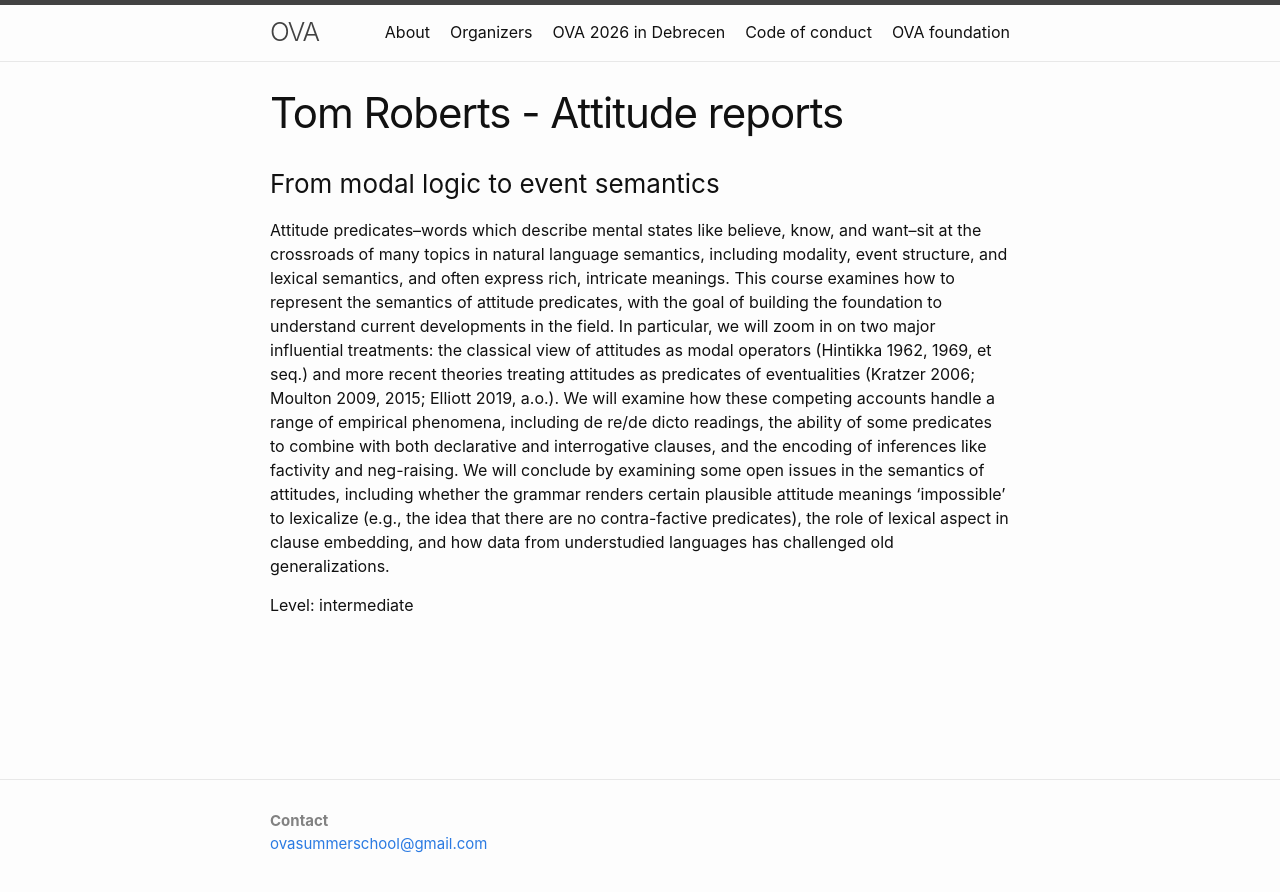
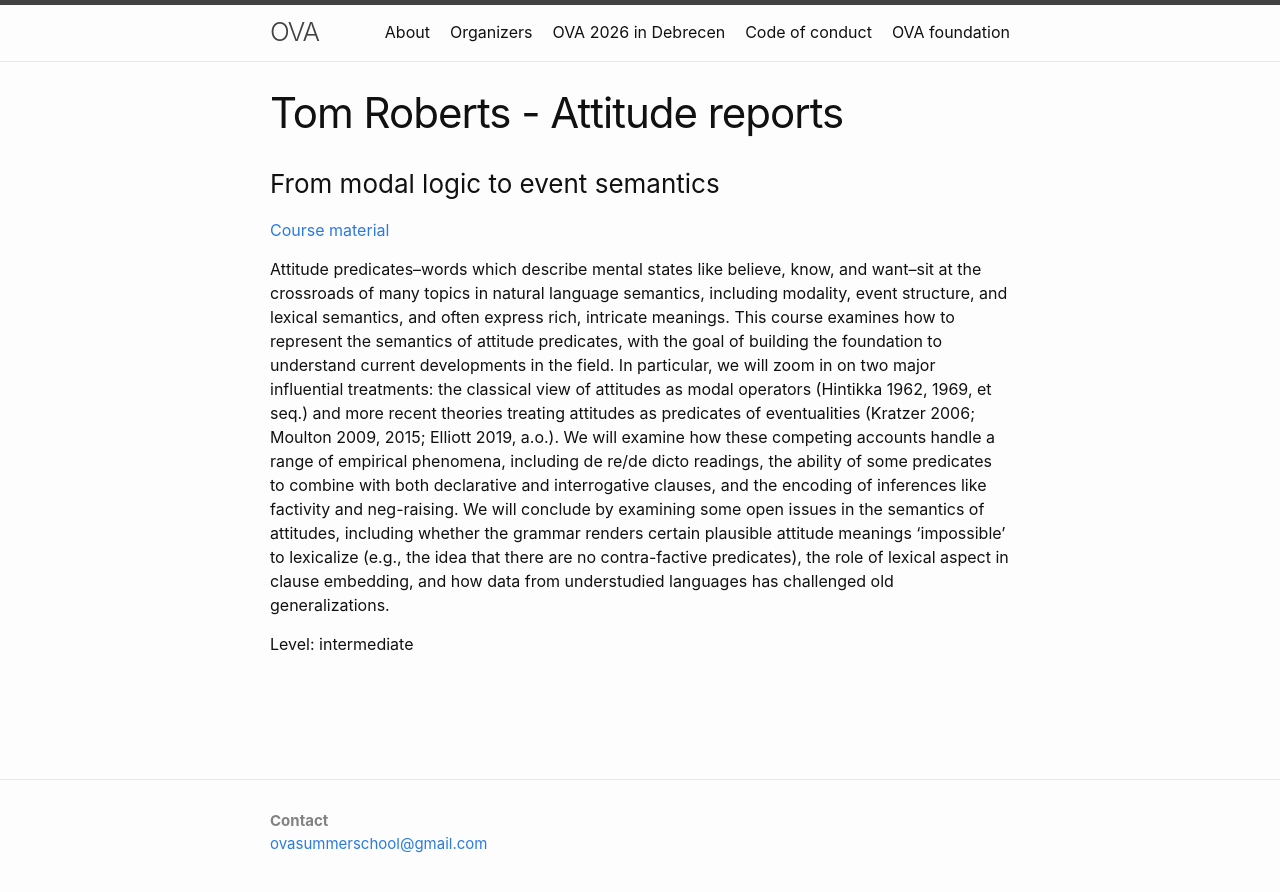
Before and after one commit to ovaschool/ovaschool.github.io, a Jekyll site: the page built from staticpages/ova2026-roberts.markdown, in a window 1280 px wide. Shown: the top 892 px of the page. Built offline with Jekyll 4.4.1, drawn with Linux system fonts in a browser that asks for light colours.

Commit message:
Update ova2026-roberts.markdown

```diff
--- a/staticpages/ova2026-roberts.markdown
+++ b/staticpages/ova2026-roberts.markdown
@@ -7,6 +7,8 @@ exclude: true
 
 ### From modal logic to event semantics ###
 
+[Course material](https://rotom.github.io/ova2026)
+
 Attitude predicates--words which describe mental states like believe, know, and want--sit at the crossroads of many topics in natural language semantics, including modality, event structure, and lexical semantics, and often express rich, intricate meanings. This course examines how to represent the semantics of attitude predicates, with the goal of building the foundation to understand current developments in the field. In particular, we will zoom in on two major influential treatments: the classical view of attitudes as modal operators (Hintikka 1962, 1969, et seq.) and more recent theories treating attitudes as predicates of eventualities (Kratzer 2006; Moulton 2009, 2015; Elliott 2019, a.o.). We will examine how these competing accounts handle a range of empirical phenomena, including de re/de dicto readings, the ability of some predicates to combine with both declarative and interrogative clauses, and the encoding of inferences like factivity and neg-raising. We will conclude by examining some open issues in the semantics of attitudes, including whether the grammar renders certain plausible attitude meanings ‘impossible’ to lexicalize (e.g., the idea that there are no contra-factive predicates), the role of lexical aspect in clause embedding, and how data from understudied languages has challenged old generalizations.
 
 Level: intermediate
```
